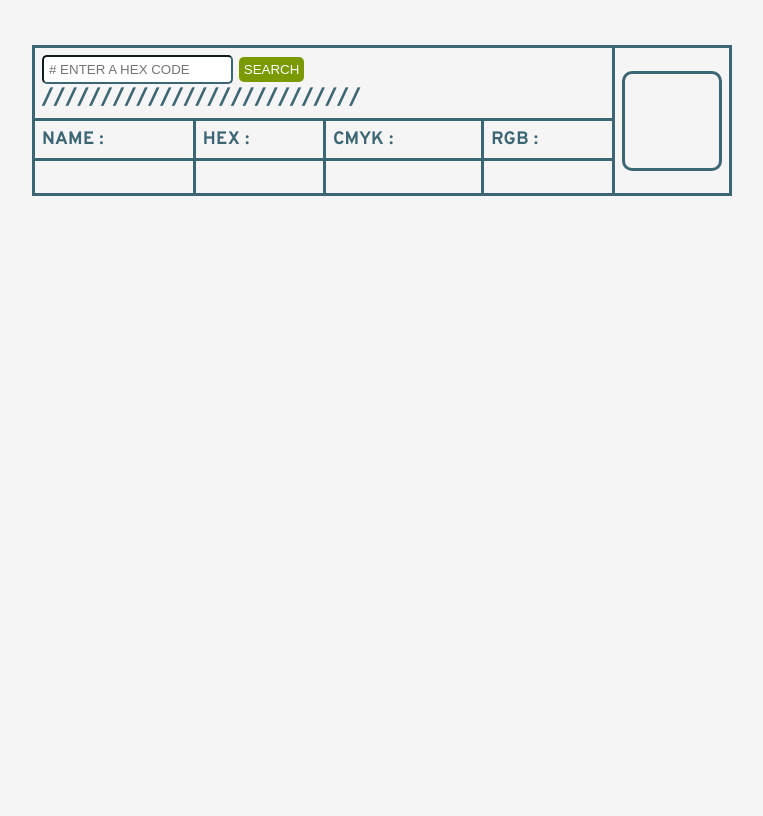
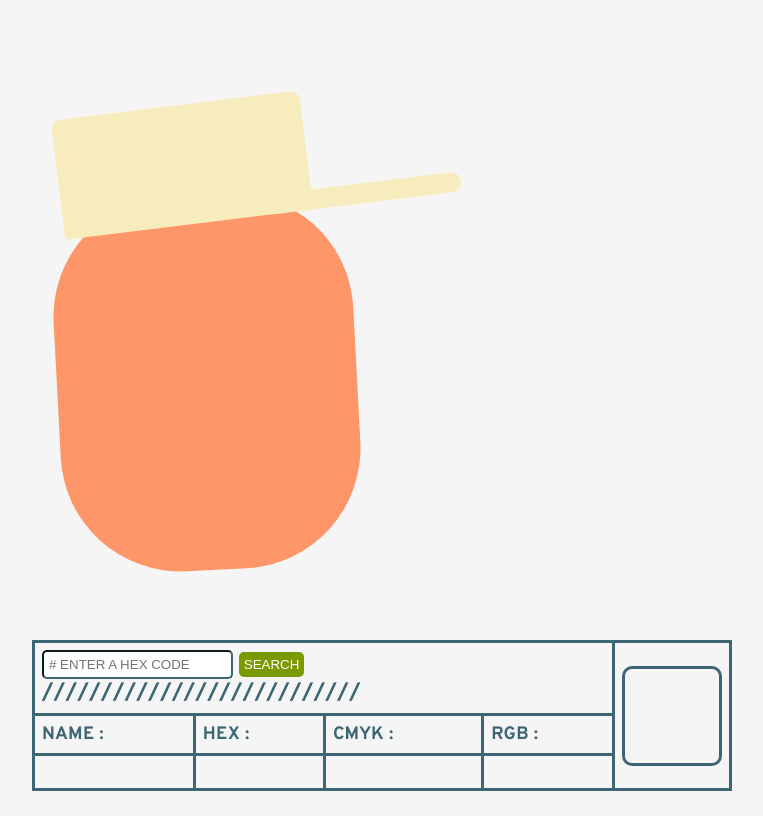
Before and after one commit to dazzoc/Hex-Color-App, a plain HTML site: page index.html in a window 1280 px wide. Shown: the whole page, without its empty margins (258-1021 px from the left). Drawn offline with nearby package versions, Linux system fonts and the light colour scheme.

Commit message:
Started building illustration

```diff
--- a/index.html
+++ b/index.html
@@ -13,6 +13,23 @@
 </head>
 
 <body>
+    <div class="container">
+        <div class="hat">
+            <div class="hat-brim"></div>
+        </div>
+        <div class="head">
+
+        </div>
+        <div class="body">
+
+        </div>
+        <div class="arm">
+
+        </div>
+        <div class="brush">
+
+        </div>
+    </div>
     <form method="GET" id="userForm"></form>
     <table>
         <tr class="search">
--- a/style.css
+++ b/style.css
@@ -10,6 +10,46 @@
     font-family: 'Overpass', sans-serif;
     font-weight: 700;
     letter-spacing: .02em;
+  }
+
+  .container {
+    position: relative;
+    width: 650px;
+    margin-left: auto;
+    margin-right: auto;
+    margin-top: 100px;
+  }
+
+  .hat {
+    position: relative;
+    z-index: 1;
+    width: 250px;
+    height: 120px;
+    background-color: #F7ECBD;
+    border-top-right-radius: 10px;
+    border-top-left-radius: 10px;
+    transform: rotate(-7deg);
+    bottom: 20px;
+  }
+
+  .hat-brim {
+    position: relative;
+    width: 200px;
+    height: 20px;
+    background-color: #F7ECBD;
+    right: -200px;
+    bottom: -100px;
+    border-radius: 50px;
+  }
+
+  .head {
+    position: relative;
+    width: 300px;
+    height: 375px;
+    background-color: #FF9669;
+    border-radius: 120px;
+    transform: rotate(-3deg);
+    bottom: 50px;
   }
 
   table {
```
